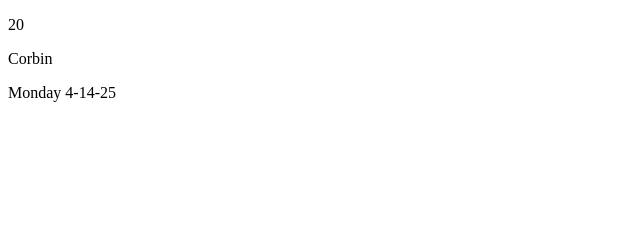
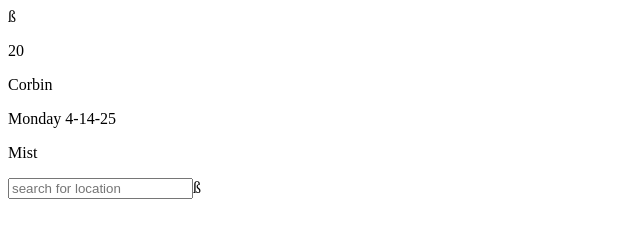
Before and after one commit to chrisjoiner1989/weather-app, a plain HTML site: page index.html in a window 1280 px wide. Shown: the whole page, without its empty margins (0-640 px from the left). Drawn offline with Linux system fonts and the light colour scheme.

Commit message:
updated HTML

```diff
--- a/index.html
+++ b/index.html
@@ -4,6 +4,7 @@
     <meta charset="UTF-8" />
     <meta name="viewport" content="width=device-width, initial-scale=1.0" />
     <title>Weather App</title>
+    <link rel="stylesheet" href="style.css" />ß
   </head>
   <body>
     <div class="container">
@@ -15,8 +16,17 @@
           <p>Corbin</p>
           <p>Monday 4-14-25</p>
         </div>
-        <div class="condition"></div>
+        <div class="condition">
+            <p></p>
+
+            <p>Mist</p>
+        </div>
       </div>
     </div>
+    <nav>
+        <form>
+            <input type="text" placeholder="search for location"/>ß
+        </form>
+    </nav>
   </body>
 </html>
```
